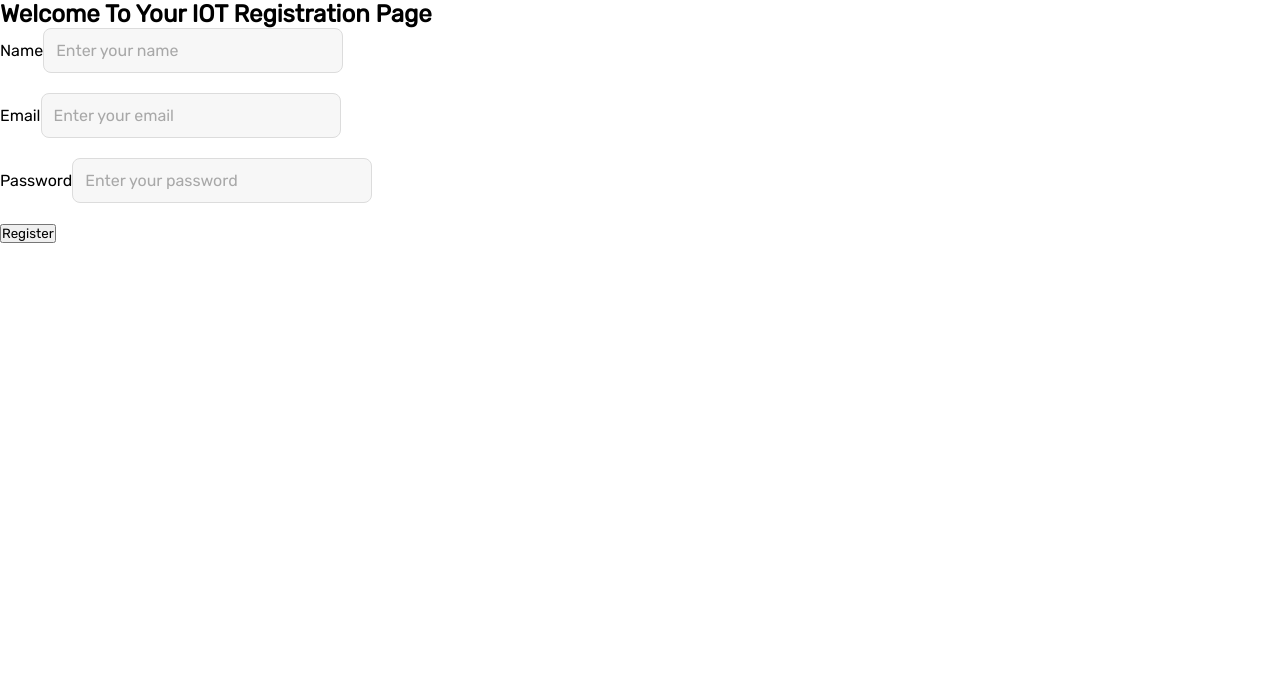
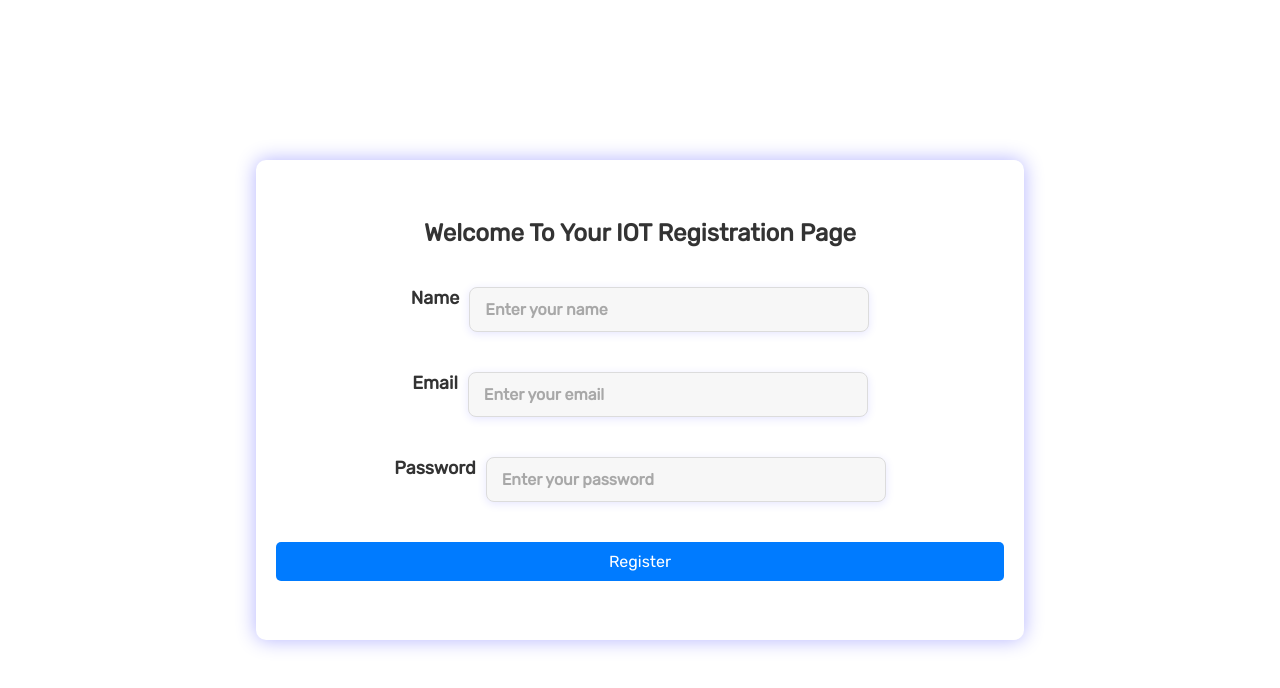
Before and after one commit to Team-Songa-Songa/IOT-Frontend, a React (Create React App) app: page / in a window 1280 px wide. Shown: the top 688 px of the page. Built offline with nearby package versions, Linux system fonts and the light colour scheme; a web font is replaced by a local one.

Commit message:
working on the registration page

```diff
--- a/src/components/Authentication/Register/register.css
+++ b/src/components/Authentication/Register/register.css
@@ -1,13 +1,53 @@
-.registration-form{
-    width:100%;
-    height:100vh;
-
+.registration-form {
+  width: 100%;
+  height: 100vh;
+  display: flex;
+  justify-content: center;
+  align-items: center;
 }
 
-.registration-form-inner{
-    width:90%;
-    height:100%;
-    display: flex;
-    flex-direction: column;
-    justify-content: center;
+.registration-form-inner {
+  width: 60%; /* Adjust this width as needed */
+  height: 60%;
+  padding: 20px;
+  background-color: white; /* White background for the form */
+  box-shadow: 0 0 20px rgba(0, 0, 255, 0.3); /* Blue shadow */
+  border-radius: 10px; /* Rounded corners */
+  display: flex;
+  flex-direction: column;
+  justify-content: center;
+  text-align: center; /* Center the text */
 }
+
+.registration-form-inner h1 {
+  margin-bottom: 20px; /* Space between heading and form */
+  color: #333; /* Heading color */
+}
+
+.registration-form-inner form {
+  display: flex;
+  flex-direction: column;
+}
+.reg-button {
+  display: flex;
+  flex-direction: column;
+  justify-content: center;
+  width: 100%;
+  margin-left: auto;
+  margin-right: auto;
+}
+.registration-form-inner form button {
+  margin-top: 20px;
+  padding: 10px;
+  border: none;
+  background-color: #007bff; /* Blue button */
+  color: white;
+  border-radius: 5px;
+  cursor: pointer;
+  font-size: 16px;
+  width: 100%;
+}
+
+.registration-form-inner form button:hover {
+  background-color: #0056b3; /* Darker blue on hover */
+}
--- a/src/components/Authentication/Register/register.jsx
+++ b/src/components/Authentication/Register/register.jsx
@@ -1,12 +1,11 @@
-import React, { useState } from 'react';
-import InputField from '../../Reusable_Components/inputField'
-
-
+import React, { useState } from "react";
+import InputField from "../../Reusable_Components/inputField";
+import "./register.css";
 const Register = () => {
   const [formData, setFormData] = useState({
-        name: '',
-        email: '',
-        password: ''
+    name: "",
+    email: "",
+    password: "",
   });
 
   const handleChange = (e) => {
@@ -19,19 +18,9 @@ const Register = () => {
   };
 
   return (
-
-        <>
-
-        <section className='registration-form'>
-
-            <div className='registration-form-inner'>
-
+    <section className="registration-form">
+      <div className="registration-form-inner">
         <h1>Welcome To Your IOT Registration Page</h1>
-
-
-
-
-
         <form onSubmit={handleSubmit}>
           <InputField
             label="Name"
@@ -60,12 +49,12 @@ const Register = () => {
             placeholder="Enter your password"
             required
           />
+          <div className="reg-button">
             <button type="submit">Register</button>
+          </div>
         </form>
       </div>
     </section>
-
-        </>
   );
 };
 
--- a/src/components/Reusable_Components/inputField.css
+++ b/src/components/Reusable_Components/inputField.css
@@ -1,30 +1,42 @@
 .input-container {
   margin-bottom: 20px;
+  display: flex;
+  flex-direction: row;
+  justify-content: center;
+  margin-top: 20px;
+  gap: 10px;
+  /* align-items: flex-start; */
 }
 
 .input-label {
-    display: block;
   margin-bottom: 8px;
-    font-size: 16px;
+  font-size: 18px;
   color: #333333; /* Dark gray color for labels */
+  font-weight: bold; /* Make labels bold */
+  text-align: center;
 }
 
 .input-field {
-    width: 300px;
-    padding: 12px;
+  width: 100%;
+  max-width: 400px; /* Limit the width */
+  padding: 12px 15px; /* Adjust padding for better spacing */
   border-radius: 8px; /* Rounded corners */
   border: 1px solid #dcdcdc; /* Light gray border */
   font-size: 16px;
   color: #333333; /* Dark gray color for text */
   background-color: #f7f7f7; /* Light gray background */
   box-sizing: border-box;
+  box-shadow: 0 2px 10px rgba(0, 0, 255, 0.1); /* Subtle blue shadow */
+  transition: all 0.3s ease; /* Smooth transition for hover/focus states */
 }
 
 .input-field::placeholder {
   color: #a8a8a8; /* Lighter gray for placeholder text */
+  font-weight: bold; /* Bold placeholder text */
 }
 
 .input-field:focus {
-    border-color: #a8a8a8; /* Slightly darker border on focus */
+  border-color: #007bff; /* Blue border on focus */
+  box-shadow: 0 4px 15px rgba(0, 123, 255, 0.2); /* Enhance shadow on focus */
   outline: none; /* Remove default focus outline */
 }
--- a/src/components/Reusable_Components/inputField.jsx
+++ b/src/components/Reusable_Components/inputField.jsx
@@ -1,9 +1,19 @@
-import React from 'react';
-import './inputField.css'
-const InputField = ({ label, type = "text", name, value, onChange, placeholder, required = false }) => {
+import React from "react";
+import "./inputField.css";
+const InputField = ({
+  label,
+  type = "text",
+  name,
+  value,
+  onChange,
+  placeholder,
+  required = false,
+}) => {
   return (
     <div className="input-container">
-            <label htmlFor={name}>{label}</label>
+      <label htmlFor={name} className="input-label">
+        {label}
+      </label>
       <input
         type={type}
         name={name}
```
Also changed, not shown: src/components/Authentication/Login/login.jsx (+4 -4 lines). Lines whose indentation alone changed are shown as unchanged.
